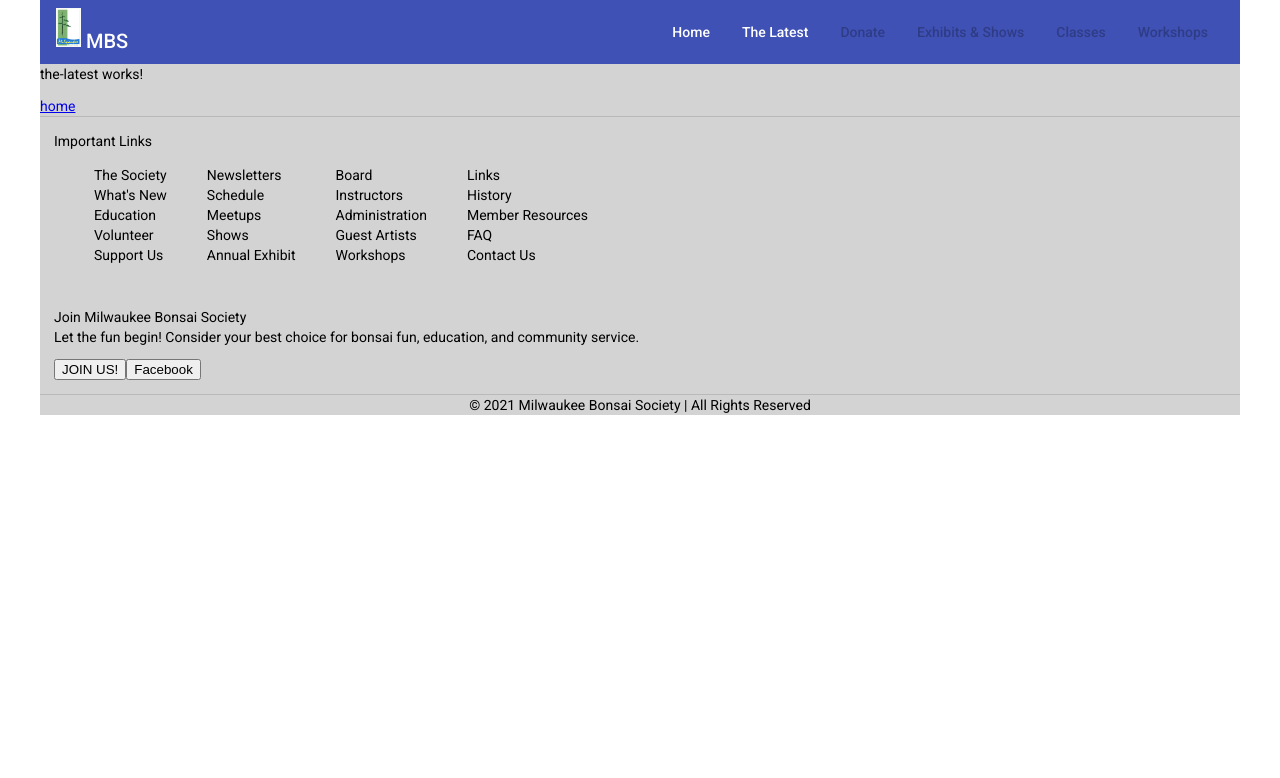
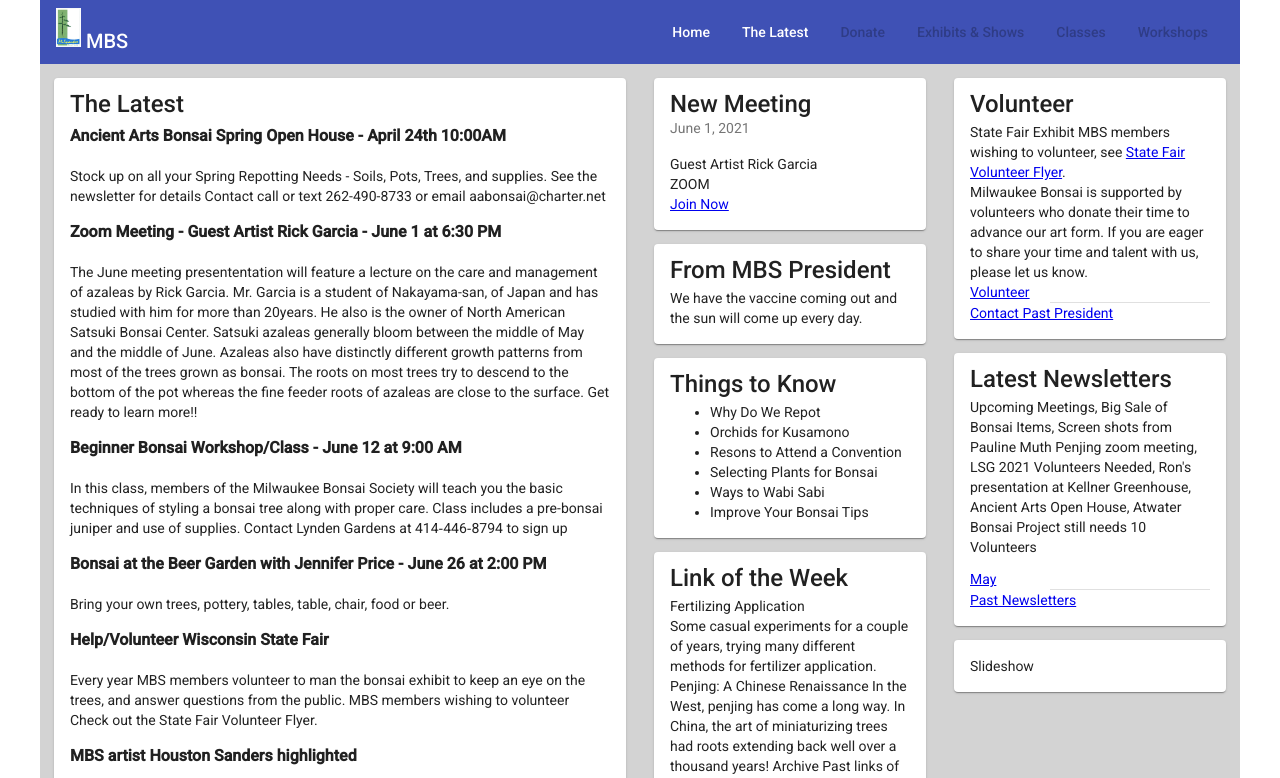
Before and after one commit to heinzja/milwaukee-bonsai-society-angular-mock-up, an Angular app: page /the-latest in a window 1280 px wide. Shown: the top 778 px of the page. Built offline with nearby package versions, Linux system fonts and the light colour scheme.

Commit message:
-- implmented the-latest mock-up

```diff
--- a/src/app/content/the-latest/the-latest.component.html
+++ b/src/app/content/the-latest/the-latest.component.html
@@ -1,3 +1,171 @@
-<p>the-latest works!</p>
+<div id="root">
+  <div style="display: inline-block; width: 600px">
+    <mat-card>
+      <mat-card-title> The Latest </mat-card-title>
 
-<a routerLink="/home">home</a>
+      <mat-card-content>
+        <h3>
+          <b>Ancient Arts Bonsai Spring Open House - April 24th 10:00AM</b>
+        </h3>
+        <p>
+          Stock up on all your Spring Repotting Needs - Soils, Pots, Trees, and
+          supplies. See the newsletter for details Contact call or text
+          262-490-8733 or email aabonsai@charter.net
+        </p>
+
+        <h3>
+          <b>Zoom Meeting - Guest Artist Rick Garcia - June 1 at 6:30 PM</b>
+        </h3>
+        <p>
+          The June meeting presententation will feature a lecture on the care
+          and management of azaleas by Rick Garcia. Mr. Garcia is a student of
+          Nakayama-san, of Japan and has studied with him for more than 20years.
+          He also is the owner of North American Satsuki Bonsai Center. Satsuki
+          azaleas generally bloom between the middle of May and the middle of
+          June. Azaleas also have distinctly different growth patterns from most
+          of the trees grown as bonsai. The roots on most trees try to descend
+          to the bottom of the pot whereas the fine feeder roots of azaleas are
+          close to the surface. Get ready to learn more!!
+        </p>
+
+        <h3><b>Beginner Bonsai Workshop/Class - June 12 at 9:00 AM</b></h3>
+        <p>
+          In this class, members of the Milwaukee Bonsai Society will teach you
+          the basic techniques of styling a bonsai tree along with proper care.
+          Class includes a pre-bonsai juniper and use of supplies. Contact
+          Lynden Gardens at 414‐446‐8794 to sign up
+        </p>
+
+        <h3>
+          <b
+            >Bonsai at the Beer Garden with Jennifer Price - June 26 at 2:00
+            PM</b
+          >
+        </h3>
+        <p>
+          Bring your own trees, pottery, tables, table, chair, food or beer.
+        </p>
+
+        <h3><b>Help/Volunteer Wisconsin State Fair</b></h3>
+        <p>
+          Every year MBS members volunteer to man the bonsai exhibit to keep an
+          eye on the trees, and answer questions from the public. MBS members
+          wishing to volunteer Check out the State Fair Volunteer Flyer.
+        </p>
+
+        <h3><b>MBS artist Houston Sanders highlighted</b></h3>
+        <p>
+          Bonsai container expert Ryan Bell gives a shout out and thanks to our
+          own Houston Sanders for his generous donation to merge Houston's
+          database with Ryan's increasing how comprehensive and accurate they
+          are. Japanese Bonsai Pots
+        </p>
+      </mat-card-content>
+    </mat-card>
+    <mat-card
+      >Recent Activities
+      <mat-card-content>
+        For Recent Activies see
+        <a href="https://www.facebook.com/milwaukeebonsai.org/">Facebook</a>
+      </mat-card-content>
+    </mat-card>
+  </div>
+
+  <div style="display: inline-block; width: 300px">
+    <mat-card>
+      <mat-card-title>New Meeting</mat-card-title>
+      <mat-card-subtitle>June 1, 2021</mat-card-subtitle>
+      <mat-card-content>
+        Guest Artist Rick Garcia
+        <br />
+        ZOOM
+        <br />
+        <a
+          href="http://www.milwaukeebonsai.org/docs/YC/MembershipApplication.pdf"
+          >Join Now</a
+        >
+      </mat-card-content>
+      <mat-card-footer> </mat-card-footer>
+    </mat-card>
+    <mat-card>
+      <mat-card-title>From MBS President</mat-card-title>
+      <mat-card-content>
+        <p>
+          We have the vaccine coming out and the sun will come up every day.
+        </p>
+      </mat-card-content>
+    </mat-card>
+    <mat-card>
+      <mat-card-title> Things to Know </mat-card-title>
+
+      <mat-card-content>
+        <ul>
+          <li><a>Why Do We Repot</a></li>
+          <li><a>Orchids for Kusamono</a></li>
+          <li><a>Resons to Attend a Convention</a></li>
+          <li><a>Selecting Plants for Bonsai</a></li>
+          <li><a>Ways to Wabi Sabi</a></li>
+          <li><a>Improve Your Bonsai Tips</a></li>
+        </ul>
+      </mat-card-content>
+    </mat-card>
+    <mat-card>
+      <mat-card-title>Link of the Week</mat-card-title>
+      <mat-card-content>
+        <p>
+          <a>Fertilizing Application</a>
+          <br />
+          Some casual experiments for a couple of years, trying many different
+          methods for fertilizer application.
+          <a>Penjing: A Chinese Renaissance</a>
+          In the West, penjing has come a long way. In China, the art of
+          miniaturizing trees had roots extending back well over a thousand
+          years!
+          <a>Archive</a>
+          Past links of the week can be found at the right most tab in Links.
+        </p>
+      </mat-card-content>
+    </mat-card>
+  </div>
+
+  <div style="display: inline-block; width: 300px">
+    <mat-card>
+      <mat-card-title>Volunteer</mat-card-title>
+
+      <mat-card-content>
+        <p>
+          State Fair Exhibit MBS members wishing to volunteer, see
+          <a
+            href="https://www.milwaukeebonsai.org/docs/SL/StateFairVolunteerFlyer.pdf"
+            >State Fair Volunteer Flyer</a
+          >.
+          <br />
+          Milwaukee Bonsai is supported by volunteers who donate their time to
+          advance our art form. If you are eager to share your time and talent
+          with us, please let us know.
+          <br />
+          <a href="https://www.milwaukeebonsai.org/mbs_volunteers.html"
+            >Volunteer</a
+          >
+          <mat-divider inset></mat-divider>
+          <a href="mailto:missyuc2@yahoo.com">Contact Past President</a>
+        </p>
+      </mat-card-content>
+    </mat-card>
+    <mat-card>
+      <mat-card-title>Latest Newsletters</mat-card-title>
+      <mat-card-content>
+        <p>
+          Upcoming Meetings, Big Sale of Bonsai Items, Screen shots from Pauline
+          Muth Penjing zoom meeting, LSG 2021 Volunteers Needed, Ron's
+          presentation at Kellner Greenhouse, Ancient Arts Open House, Atwater
+          Bonsai Project still needs 10 Volunteers
+        </p>
+        <a href="https://www.milwaukeebonsai.org/Newsletters/MBS202105news.pdf">May</a>
+        <mat-divider inset></mat-divider>
+        <a href="https://www.milwaukeebonsai.org/mbs_newsletters.html">Past Newsletters</a>
+      </mat-card-content>
+    </mat-card>
+    <mat-card>Slideshow</mat-card>
+  </div>
+</div>
--- a/src/app/content/the-latest/the-latest.component.scss
+++ b/src/app/content/the-latest/the-latest.component.scss
@@ -0,0 +1,10 @@
+#root {
+  display: flex;
+  flex-wrap: wrap;
+  flex-direction: row;
+  justify-content: center;
+}
+
+mat-card {
+  margin: 1em;
+}
```
